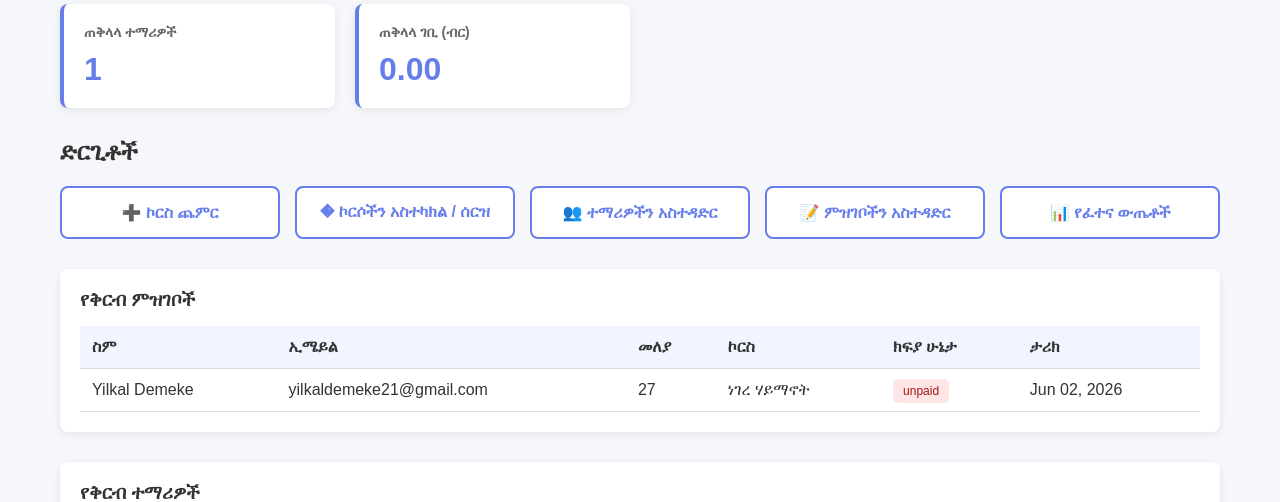
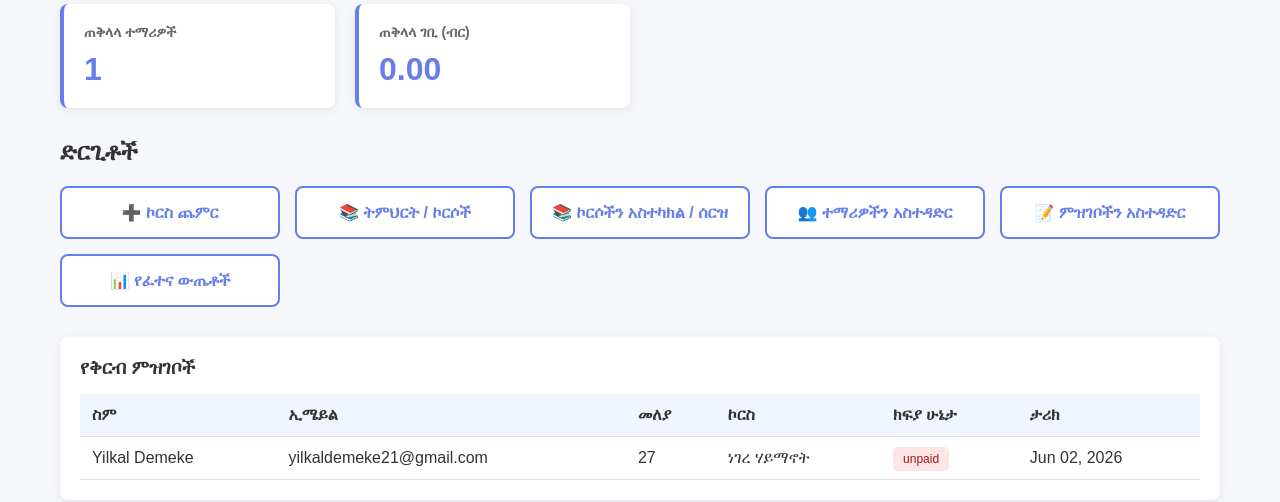
Before and after one commit to yilkaldemeke21-del/sofonyas, a PHP site: page /admin_dashboard.php in a window 1280 px wide. Shown: the part 246-748 px from the top of the page. Run offline with PHP 8.4, Linux system fonts and the light colour scheme; a user stored in the database is signed in; data comes from the database, SQL or seed files in the repository; data that the repository does not hold is empty.

Commit message:
admin course spacd

```diff
--- a/admin_dashboard.php
+++ b/admin_dashboard.php
@@ -102,7 +102,8 @@ $recent_courses = $pdo->query('SELECT * FROM courses ORDER BY created_at DESC LI
     <h2 style="margin-bottom: 20px;">ድርጊቶች</h2>
     <div class="actions">
         <a href="admin_courses.php" class="action-btn">➕ ኮርስ ጨምር</a>
-        <a href="admin_view_courses.php" class="action-btn">�️ ኮርሶችን አስተካክል / ሰርዝ</a>
+        <a href="tutorial.php" class="action-btn">📚 ትምህርት / ኮርሶች</a>
+        <a href="admin_view_courses.php" class="action-btn">📚 ኮርሶችን አስተካክል / ሰርዝ</a>
         <a href="admin_students.php" class="action-btn">👥 ተማሪዎችን አስተዳድር</a>
         <a href="admin_registrations.php" class="action-btn">📝 ምዝገቦችን አስተዳድር</a>
         <a href="admin_exam_results.php" class="action-btn">📊 የፈተና ውጤቶች</a>
--- a/student_dashboard.php
+++ b/student_dashboard.php
@@ -86,6 +86,12 @@ foreach ($registrations as $row) {
         <a class="button" href="short_exam.php" style="display:inline-block;">አጭር ፈተና</a>
     </div>
 
+    <div class="card" style="margin-bottom: 24px;">
+        <h2>📚 ትምህርት / ኮርሶች</h2>
+        <p style="margin-bottom: 12px; color: #475569;">ከዚህ በኋላ የተጫኑትን ኮርሶችና የPDF ማዕከሎች እይታ ይመልከቱ።</p>
+        <a class="button" href="tutorial.php" style="display:inline-block;">ወደ ትምህርት ገጽ</a>
+    </div>
+
     <h2>የእርስዎ ተመዝጋቢ ኮርሶች</h2>
     <p style="margin-bottom: 16px; color: #475569;">ከዚህ በኋላ የተመዘገቡትን ኮርሶች እና የክፍያ ሁኔታዎች በቀላሉ ይመልከቱ።</p>
     <?php if (empty($registrations)): ?>
```
